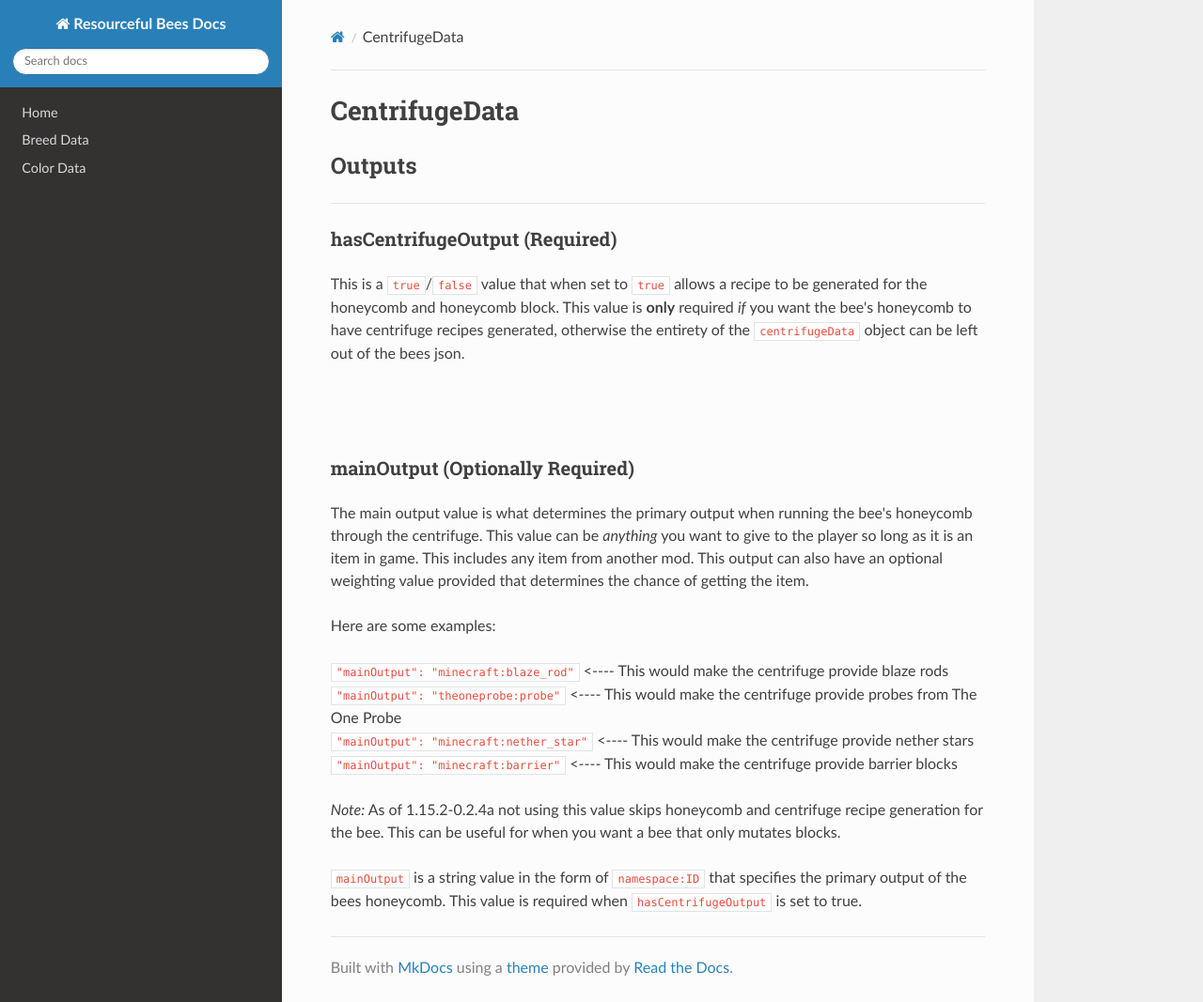
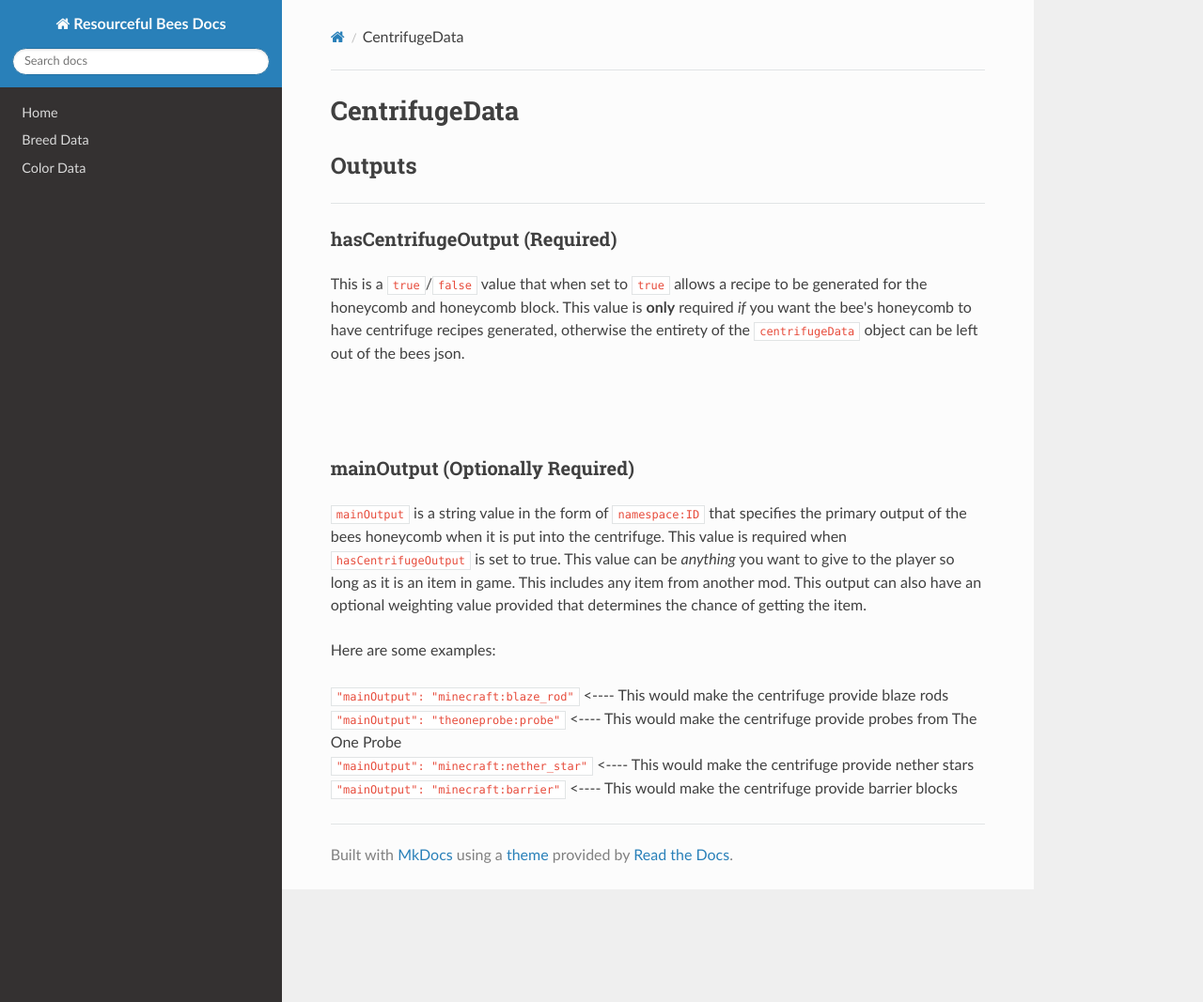
Before and after one commit to Team-Resourceful/ResourcefulBeesDocs, an MkDocs documentation site: the page built from docs/bee_data/centrifuge_data.md, in a window 1280 px wide and 1067 px high. Shown: the whole window at 94% size. Built offline with MkDocs 1.6.1, drawn with Linux system fonts in a browser that asks for light colours; nearby versions of some CDN libraries.

Commit message:
docs/bee_data/centrifuge_data.md updated from https://stackedit.io/

```diff
--- a/docs/bee_data/centrifuge_data.md
+++ b/docs/bee_data/centrifuge_data.md
@@ -12,7 +12,7 @@ This is a `true`/`false` value that when set to `true` allows a recipe to be gen
 
 ### **mainOutput** (Optionally Required)
 
-The main output value is what determines the primary output when running the bee's honeycomb through the centrifuge. This value can be  _anything_  you want to give to the player so long as it is an item in game. This includes any item from another mod. This output can also have an optional weighting value provided that determines the chance of getting the item.
+`mainOutput` is a string value in the form of `namespace:ID` that specifies the primary output of the bees honeycomb when it is put into the centrifuge. This value is required when `hasCentrifugeOutput` is set to true. This value can be  _anything_  you want to give to the player so long as it is an item in game. This includes any item from another mod. This output can also have an optional weighting value provided that determines the chance of getting the item.
 
 Here are some examples:
 
@@ -21,9 +21,6 @@ Here are some examples:
 `"mainOutput": "minecraft:nether_star"`  <---- This would make the centrifuge provide nether stars
 `"mainOutput": "minecraft:barrier"`  <---- This would make the centrifuge provide barrier blocks
 
-_Note:_  As of 1.15.2-0.2.4a not using this value skips honeycomb and centrifuge recipe generation for the bee. This can be useful for when you want a bee that only mutates blocks.
-
-`mainOutput` is a string value in the form of `namespace:ID` that specifies the primary output of the bees honeycomb. This value is required when `hasCentrifugeOutput` is set to true.
 <!--stackedit_data:
-eyJoaXN0b3J5IjpbLTE1MDg1MDA2MjhdfQ==
+eyJoaXN0b3J5IjpbNDY0NjAyNjMyXX0=
 -->
```
